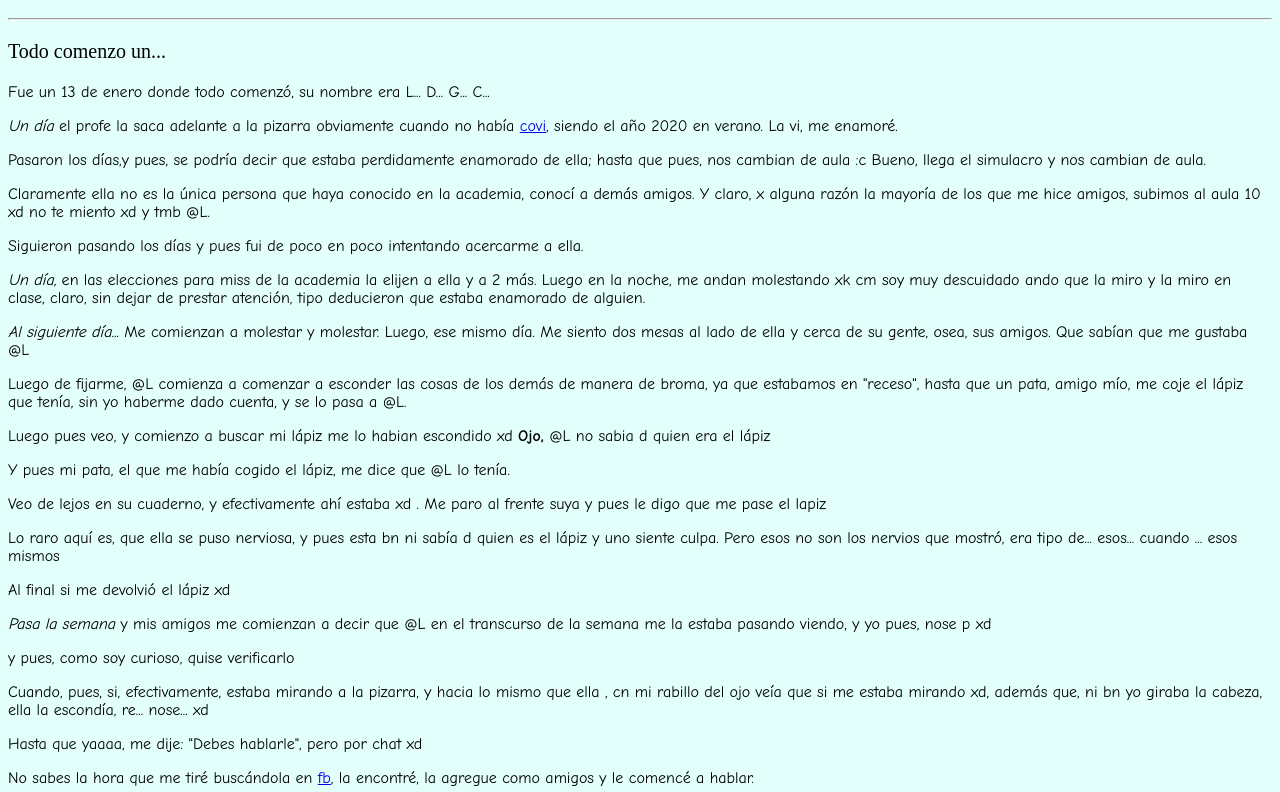
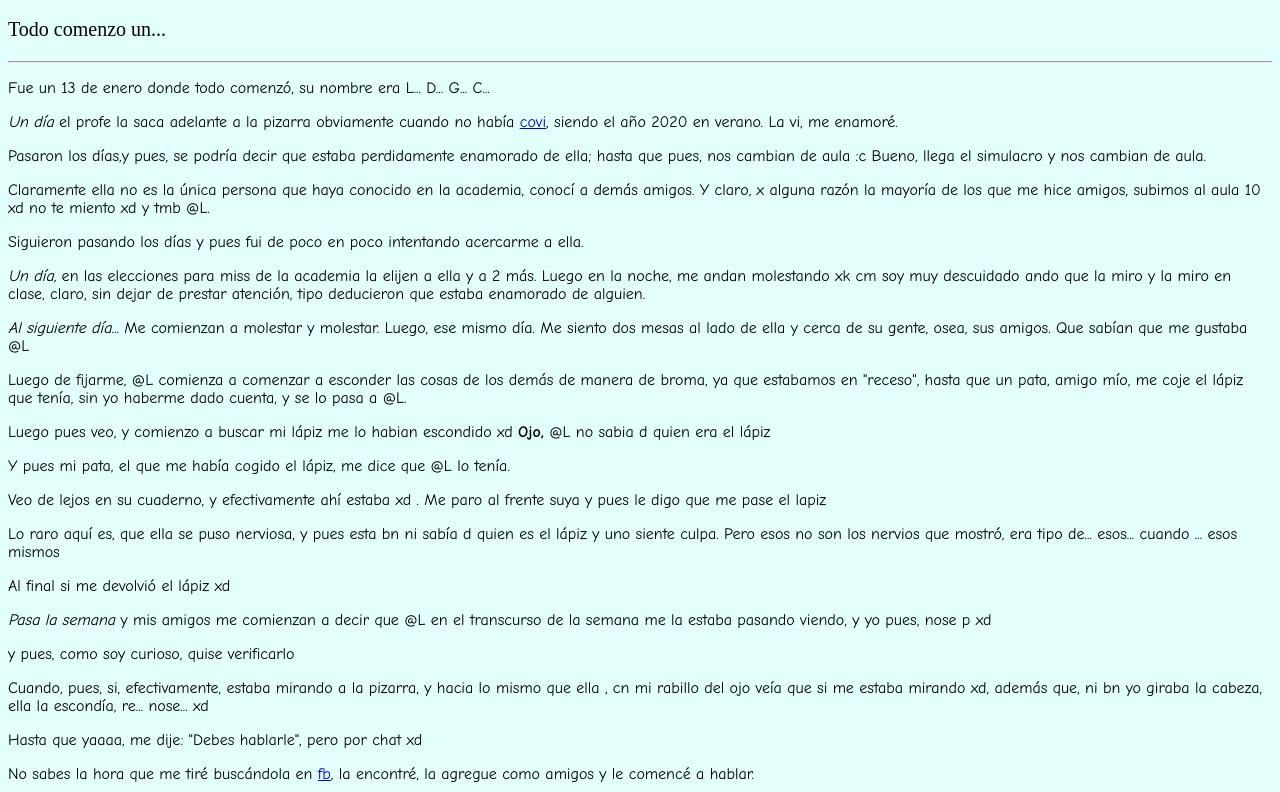
Before and after one commit to Letalandroid/L, a plain HTML site: page index.html in a window 1280 px wide. Shown: the part 133-925 px from the top of the page. Drawn offline with Linux system fonts and the light colour scheme.

Commit message:
Update index.html

```diff
--- a/index.html
+++ b/index.html
@@ -12,9 +12,9 @@
 
 	<a href="#final">Ir al final</a>
 	<center>
-		<h1 style="font: 50px algerian"><b>@L</b></h1><hr>
+		<h1 style="font: 50px algerian"><b>@L</b></h1>
 	</center>
-	<h3 style="font: 20px cooper black">Todo comenzo un...</h3>
+	<h3 style="font: 20px cooper black">Todo comenzo un...</h3><hr>
 	<div style="font-family: comic sans ms">
 	<p>Fue un 13 de enero donde todo comenzó, su nombre era L... D... G... C...</p>
 	<p><i>Un día</i> el profe la saca adelante a la pizarra obviamente cuando no había <a href="https://es.wikipedia.org/wiki/COVID-19" target="_BLANK">covi</a>, siendo el año 2020 en verano. La vi, me enamoré.</p>
```
